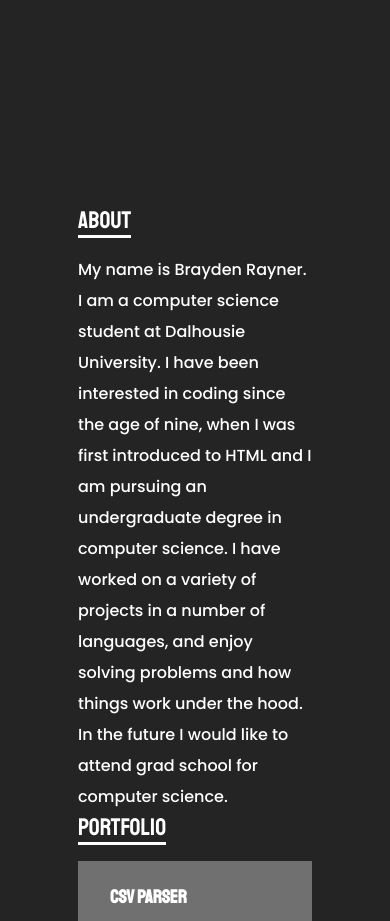
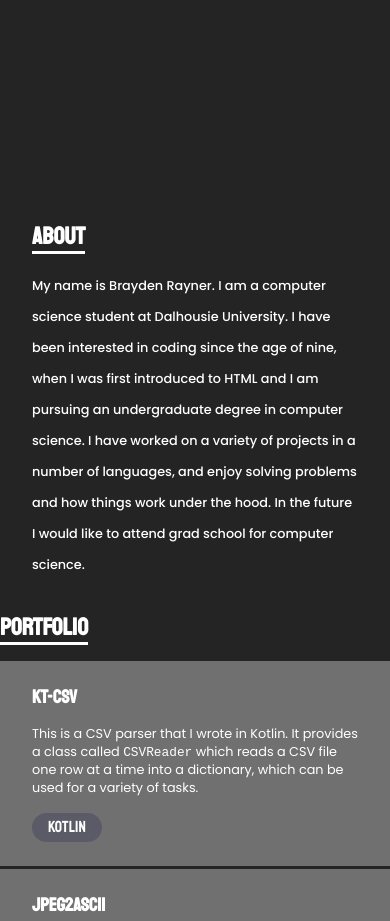
Before and after one commit to brayner05/brayner05.github.io, a plain HTML site: page index.html in a window 390 px wide. Shown: the part 571-1492 px from the top of the page. Drawn offline with nearby package versions, Linux system fonts and the light colour scheme.

Commit message:
Improved mobile site

```diff
--- a/css/main.css
+++ b/css/main.css
@@ -1,5 +1,4 @@
 @import "./animations.css";
-@import "./media-queries.css";
 
 * {
     margin: 0;
@@ -138,3 +137,39 @@ section.in-view {
 
     border-radius: 50px;
 }
+
+/* Mobile */
+@media screen and (max-width: 768px) {
+    body {
+        padding: 0;
+    }
+
+    header {
+        padding: 0 10%;
+    }
+
+    nav ul {
+        text-align: center;
+        padding: 2rem 1rem;
+    }
+
+    p {
+        font-size: 0.8rem;
+    }
+
+    section {
+        margin-top: 2rem;
+    }
+
+    h2.heading-underline {
+        text-align: center;
+    }
+
+    section:nth-child(1) {
+        margin: 0;
+    }
+
+    section:not(#portfolio-section) {
+        padding: 0 2rem;
+    }
+}
--- a/css/media-queries.css
+++ /dev/null
@@ -1,13 +0,0 @@
-/* Mobile */
-@media screen and (max-width: 768px) {
-    nav ul {
-        text-align: center;
-    }
-
-    header h1 {
-    }
-}
-
-/* Desktop (large) */
-@media (min-width: 1281px) {
-}
--- a/index.html
+++ b/index.html
@@ -39,7 +39,7 @@
             <!--
                 Todo: Use JavaScript to make text animate in and out as the user scrolls
             -->
-            <span class="heading-underline">About</span>
+            <h2 class="heading-underline">About</h2>
             <p>
                 My name is Brayden Rayner. I am a computer science student at
                 Dalhousie University. I have been interested in coding since the
@@ -52,13 +52,13 @@
             </p>
         </section>
         <section id="portfolio-section">
-            <span class="heading-underline">Portfolio</span>
+            <h2 class="heading-underline">Portfolio</h2>
             <div class="projects">
                 <a
                     class="project-card"
                     href="https://github.com/brayner05/kt-csv"
                 >
-                    <h3>CSV Parser</h3>
+                    <h3>kt-csv</h3>
                     <p>
                         This is a CSV parser that I wrote in Kotlin. It provides
                         a class called <code>CSVReader</code> which reads a CSV
```
